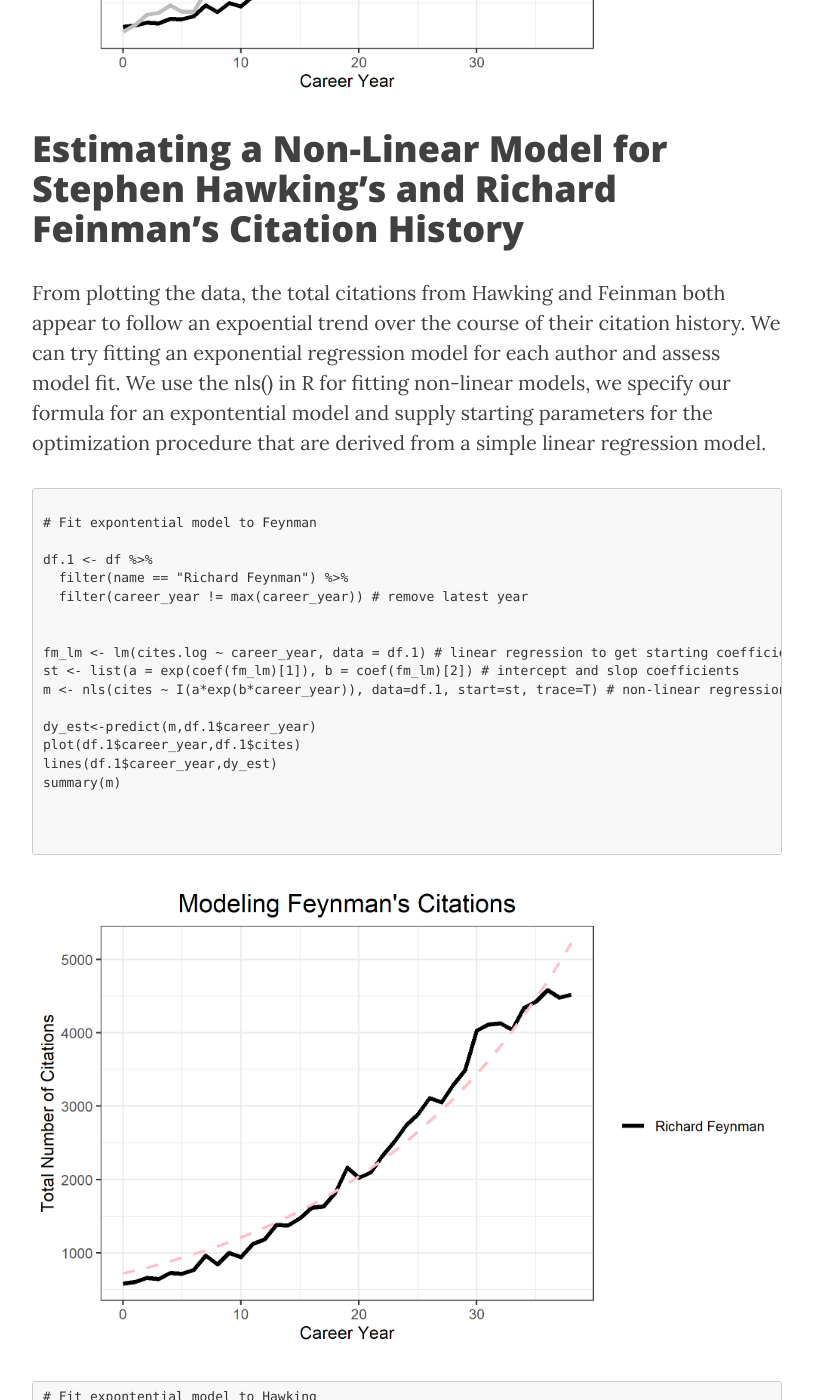
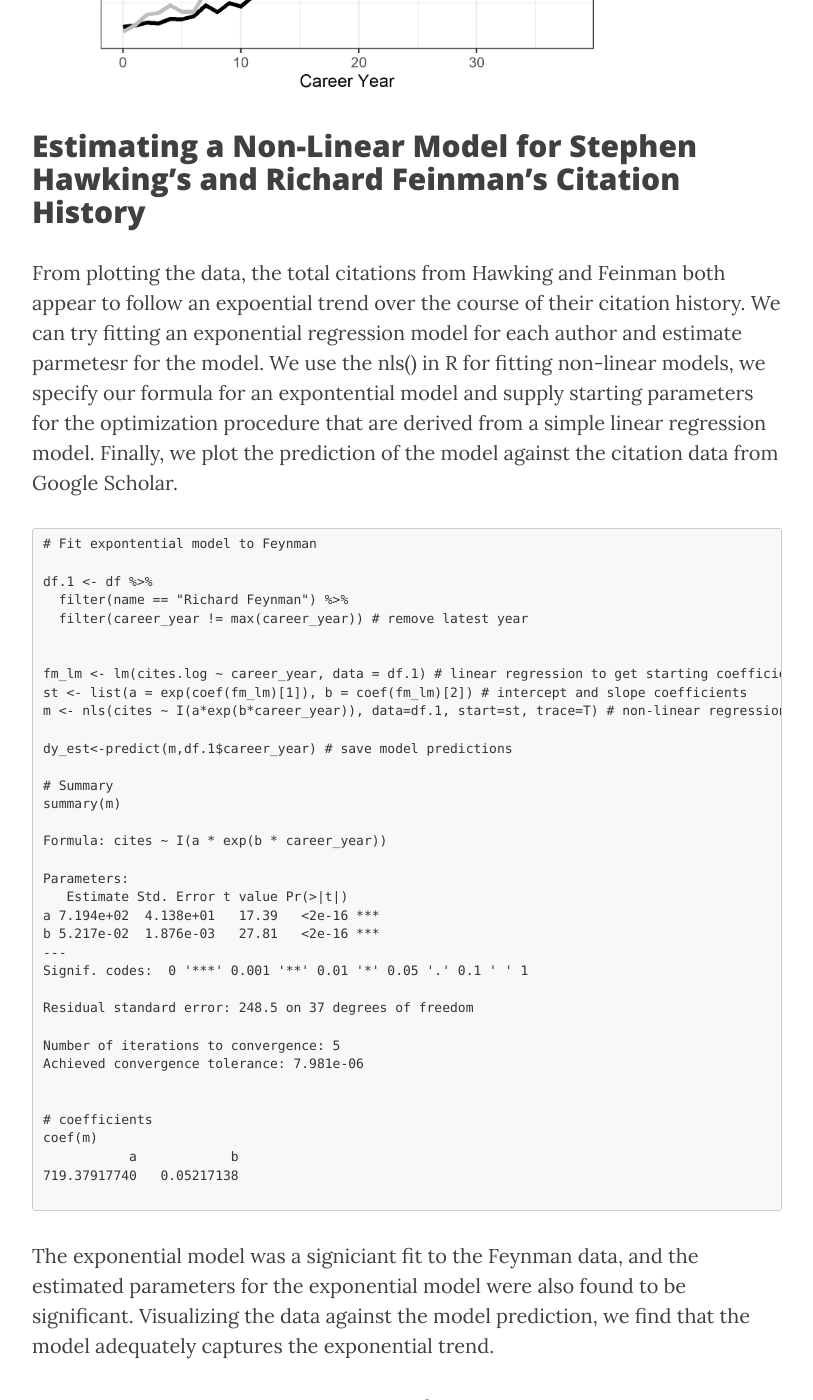
Before and after one commit to ptichko/ptichko.github.io, a Jekyll site: the page built from _posts/2021-05-19-Modeling-Google-Scholar-Citations.md, in a window 1280 px wide and 1400 px high, scrolled down 2120 px. Shown: the whole window, without its empty margins (233-1046 px from the left). Built offline with Jekyll 4.4.1, drawn with Linux system fonts in a browser that asks for light colours; nearby versions of some CDN libraries; some of the changed text lies outside the part shown.

Commit message:
Update 2021-05-19-Modeling-Google-Scholar-Citations.md

````diff
--- a/_posts/2021-05-19-Modeling-Google-Scholar-Citations.md
+++ b/_posts/2021-05-19-Modeling-Google-Scholar-Citations.md
@@ -41,12 +41,11 @@ Plotting the total number of citations since 1982 (here normalizing the year 198
 </p>
 
 
-# Estimating a Non-Linear Model for Stephen Hawking's and Richard Feinman's Citation History
+## Estimating a Non-Linear Model for Stephen Hawking's and Richard Feinman's Citation History
 
-From plotting the data, the total citations from Hawking and Feinman both appear to follow an expoential trend over the course of their citation history. We can try fitting an exponential regression model for each author and assess model fit. We use the nls() in R for fitting non-linear models, we specify our formula for an expontential model and supply starting parameters for the optimization procedure that are derived from a simple linear regression model.
+From plotting the data, the total citations from Hawking and Feinman both appear to follow an expoential trend over the course of their citation history. We can try fitting an exponential regression model for each author and estimate parmetesr for the model. We use the nls() in R for fitting non-linear models, we specify our formula for an expontential model and supply starting parameters for the optimization procedure that are derived from a simple linear regression model. Finally, we plot the prediction of the model against the citation data from Google Scholar.
 
 ```
-
 # Fit expontential model to Feynman
 
 df.1 <- df %>%
@@ -55,44 +54,85 @@ df.1 <- df %>%
 
 
 fm_lm <- lm(cites.log ~ career_year, data = df.1) # linear regression to get starting coefficients
-st <- list(a = exp(coef(fm_lm)[1]), b = coef(fm_lm)[2]) # intercept and slop coefficients
+st <- list(a = exp(coef(fm_lm)[1]), b = coef(fm_lm)[2]) # intercept and slope coefficients
 m <- nls(cites ~ I(a*exp(b*career_year)), data=df.1, start=st, trace=T) # non-linear regression with least squares
 
-dy_est<-predict(m,df.1$career_year)
-plot(df.1$career_year,df.1$cites)
-lines(df.1$career_year,dy_est)
+dy_est<-predict(m,df.1$career_year) # save model predictions
+
+# Summary
 summary(m)
 
+Formula: cites ~ I(a * exp(b * career_year))
+
+Parameters:
+   Estimate Std. Error t value Pr(>|t|)
+a 7.194e+02  4.138e+01   17.39   <2e-16 ***
+b 5.217e-02  1.876e-03   27.81   <2e-16 ***
+---
+Signif. codes:  0 '***' 0.001 '**' 0.01 '*' 0.05 '.' 0.1 ' ' 1
+
+Residual standard error: 248.5 on 37 degrees of freedom
+
+Number of iterations to convergence: 5
+Achieved convergence tolerance: 7.981e-06
 
 
+# coefficients
+coef(m)
+           a            b
+719.37917740   0.05217138
+
 ```
-
+The exponential model was a signiciant fit to the Feynman data, and the estimated parameters for the exponential model were also found to be significant. Visualizing the data against the model prediction, we find that the model adequately captures the exponential trend.
 
 <p align="center">
   <img src="/img/feynmanmodel.png"/>
 </p>
 
 
+Repeating the same process for the Hawking data, we get:
+
 ```
 # Fit expontential model to Hawking
 
 df.1 <- df %>%
   filter(name == "Stephen Hawking") %>%
-  filter(career_year != max(career_year))
-
-plot(df.1$career_year, df.1$cites)
+  filter(career_year != max(career_year)) # remove latest year
 
 
 fm_lm <- lm(cites.log ~ career_year, data = df.1) # linear regression to get starting coefficients
 st <- list(a = exp(coef(fm_lm)[1]), b = coef(fm_lm)[2]) # intercept and slop coefficients
 m <- nls(cites ~ I(a*exp(b*career_year)), data=df.1, start=st, trace=T) # non-linear regression with least squares
 
-dy_est<-predict(m,df.1$career_year)
-plot(df.1$career_year,df.1$cites)
-lines(df.1$career_year,dy_est)
+dy_est<-predict(m,df.1$career_year) # save model predictions
+
+# Summary
 summary(m)
 
+
+Formula: cites ~ I(a * exp(b * career_year))
+
+Parameters:
+   Estimate Std. Error t value Pr(>|t|)
+a 8.240e+02  2.725e+01   30.24   <2e-16 ***
+b 5.379e-02  1.073e-03   50.15   <2e-16 ***
+---
+Signif. codes:  0 '***' 0.001 '**' 0.01 '*' 0.05 '.' 0.1 ' ' 1
+
+Residual standard error: 167.9 on 37 degrees of freedom
+
+Number of iterations to convergence: 4
+Achieved convergence tolerance: 7.586e-07
+
+
+# Coefficients
+           a            b
+823.96882888   0.05378992
+
 ```
+Similar to the Feynman model, the exponential model fit to the Hawking data was signicant, and the estimated parameters for the exponential model were also significant. Visualizing the data against the model prediction, we find that the Hawking model also adequately captures the exponential trend.
+
+
 <p align="center">
   <img src="/img/hawkingmodel.png"/>
 </p>
````
Also changed, not shown: other parts of _posts/2021-05-19-Modeling-Google-Scholar-Citations.md (+3 -3 lines).
